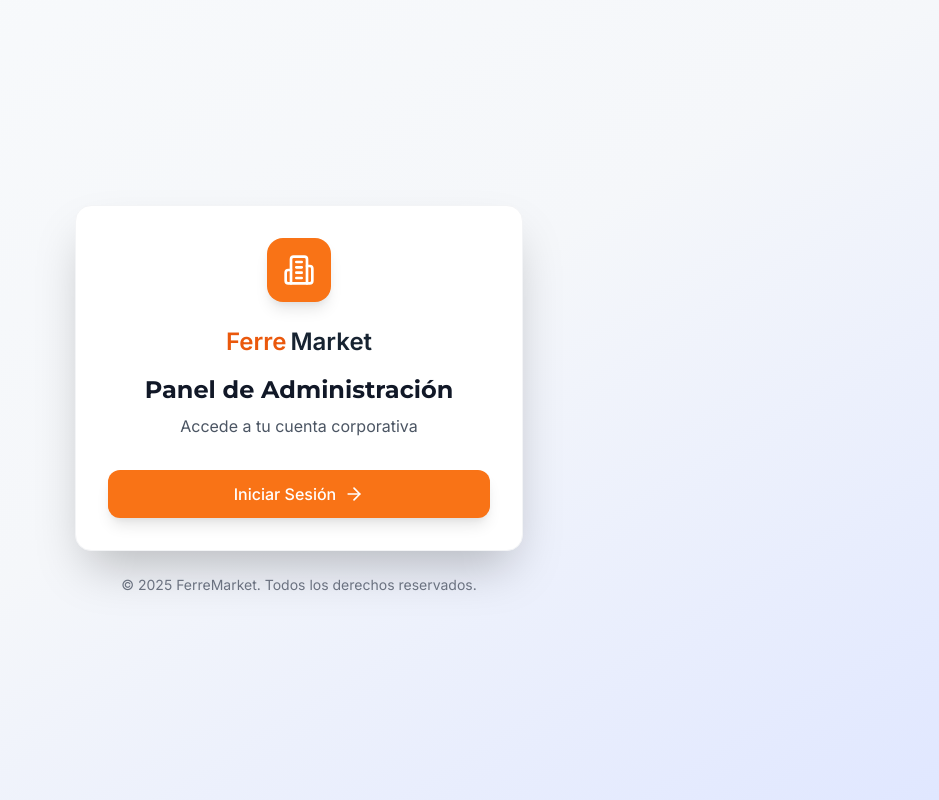
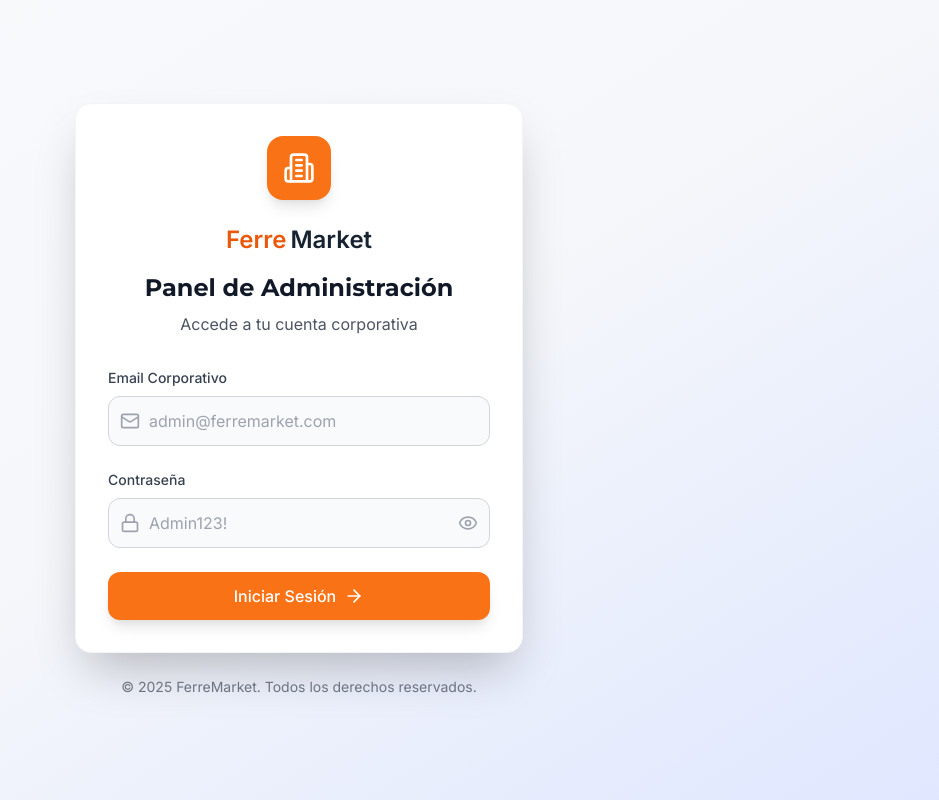
Before and after one commit to ProyectoFerretek/FerreMarket, a React (Vite) app: page /login in a window 1280 px wide. Shown: the whole page, without its empty margins (341-1280 px from the left). Built offline with nearby package versions, Linux system fonts and the light colour scheme; no server answers.

Commit message:
feat: integrate AuthContext for user authentication in Sidebar and Login components

```diff
--- a/src/components/layout/Sidebar.tsx
+++ b/src/components/layout/Sidebar.tsx
@@ -1,5 +1,5 @@
 import React from 'react';
-import { Link, useLocation } from 'react-router-dom';
+import { Link, useLocation, useNavigate } from 'react-router-dom';
 import { useAuth0 } from "@auth0/auth0-react";
 import {
   LayoutDashboard,
@@ -12,6 +12,7 @@ import {
   Settings,
   LogOut, UserCog
 } from 'lucide-react';
+import { UserAuth } from '../../context/AuthContext';
 
 interface SidebarProps {
   isOpen: boolean;
@@ -28,7 +29,8 @@ interface MenuItem {
 
 const Sidebar: React.FC<SidebarProps> = ({ isOpen, isMobile, onLinkClick }) => {
   const location = useLocation();
-  const { logout } = useAuth0();
+  const Nav = useNavigate();
+  const { signOut } = UserAuth();
 
   const menuItems: MenuItem[] = [
     {
@@ -152,7 +154,8 @@ const Sidebar: React.FC<SidebarProps> = ({ isOpen, isMobile, onLinkClick }) => {
                   <button
                     onClick={(e) => {
                       e.preventDefault();
-                      logout({ logoutParams: { returnTo: window.location.origin } })
+                      signOut();
+                      Nav('/login');
                     }}
                     className={`
                       w-full flex items-center px-3 py-2.5 text-sm rounded-lg transition-colors group
--- a/src/pages/Login.tsx
+++ b/src/pages/Login.tsx
@@ -1,14 +1,13 @@
 import React, { useState, useEffect } from 'react';
 import { Eye, EyeOff, Mail, Lock, AlertCircle, Shield, ArrowRight, Building2 } from 'lucide-react';
-import { iniciarSesion } from '../utils/auth';
-
-import { useAuth0  } from "@auth0/auth0-react";
+import { UserAuth } from '../context/AuthContext';
+import { useNavigate } from 'react-router-dom';
+import { cargarPermisosUsuario } from '../utils/auth';
 
 const Login: React.FC = () => {
   const [formData, setFormData] = useState({
     email: '',
     password: '',
-    rememberMe: false
   });
   const [showPassword, setShowPassword] = useState(false);
   const [errors, setErrors] = useState<Record<string, string>>({});
@@ -18,7 +17,8 @@ const Login: React.FC = () => {
   const [blockTimeRemaining, setBlockTimeRemaining] = useState(0);
   const [focusedField, setFocusedField] = useState<string | null>(null);
 
-  const { loginWithRedirect } = useAuth0();
+  const { signInUser } = UserAuth();
+  const Nav = useNavigate();
 
   // Simulación de bloqueo temporal
   useEffect(() => {
@@ -38,30 +38,6 @@ const Login: React.FC = () => {
     return emailRegex.test(email);
   };
 
-  const validatePassword = (password: string): { isValid: boolean; errors: string[] } => {
-    const errors: string[] = [];
-
-    if (password.length < 8) {
-      errors.push('Mínimo 8 caracteres');
-    }
-    if (!/[A-Z]/.test(password)) {
-      errors.push('Al menos una mayúscula');
-    }
-    if (!/[a-z]/.test(password)) {
-      errors.push('Al menos una minúscula');
-    }
-    if (!/\d/.test(password)) {
-      errors.push('Al menos un número');
-    }
-    if (!/[!@#$%^&*(),.?":{}|<>]/.test(password)) {
-      errors.push('Al menos un carácter especial');
-    }
-
-    return {
-      isValid: errors.length === 0,
-      errors
-    };
-  };
 
   const validateForm = (): boolean => {
     const newErrors: Record<string, string> = {};
@@ -74,16 +50,14 @@ const Login: React.FC = () => {
 
     if (!formData.password) {
       newErrors.password = 'La contraseña es obligatoria';
-    } else {
-      const passwordValidation = validatePassword(formData.password);
-      if (!passwordValidation.isValid) {
-        newErrors.password = passwordValidation.errors.join(', ');
-      }
     }
 
     setErrors(newErrors);
     return Object.keys(newErrors).length === 0;
   };
+
+  const MAX_LOGIN_ATTEMPTS = 3;
+  const BLOCK_DURATION_SECONDS = 300;
 
   const handleSubmit = async (e: React.FormEvent) => {
     e.preventDefault();
@@ -99,25 +73,56 @@ const Login: React.FC = () => {
     setIsLoading(true);
 
     try {
-      // Simulación de autenticación
       await new Promise(resolve => setTimeout(resolve, 1500));
 
+      const { session, error } = await signInUser(formData.email, formData.password);
+
+      if (error) {
+        handleLoginError();
+      } else {
+        resetLoginAttempts();
+        cargarPermisosUsuario();
+
+        await new Promise(resolve => setTimeout(resolve, 800));
+        Nav('/');
+      }
     } catch (error) {
-      const newAttempts = loginAttempts + 1;
-      setLoginAttempts(newAttempts);
-
-      if (newAttempts >= 3) {
-        setIsBlocked(true);
-        setBlockTimeRemaining(300); // 5 minutos
-        setErrors({ general: 'Demasiados intentos fallidos. Cuenta bloqueada temporalmente.' });
-      } else {
-        setErrors({
-          general: `Credenciales incorrectas. Intentos restantes: ${3 - newAttempts}`
-        });
-      }
+      console.error('Error durante el login:', error);
+      handleLoginError();
     } finally {
       setIsLoading(false);
     }
+  };
+
+  const handleLoginError = () => {
+    const newAttempts = loginAttempts + 1;
+    setLoginAttempts(newAttempts);
+
+    if (newAttempts >= MAX_LOGIN_ATTEMPTS) {
+      blockUser();
+    } else {
+      showRemainingAttempts(newAttempts);
+    }
+  };
+
+  const blockUser = () => {
+    setIsBlocked(true);
+    setBlockTimeRemaining(BLOCK_DURATION_SECONDS);
+    setErrors({
+      general: 'Demasiados intentos fallidos. Cuenta bloqueada temporalmente.'
+    });
+  };
+
+  const showRemainingAttempts = (attempts: number) => {
+    const remainingAttempts = MAX_LOGIN_ATTEMPTS - attempts;
+    setErrors({
+      general: `Credenciales incorrectas. Intentos restantes: ${remainingAttempts}`
+    });
+  };
+
+  const resetLoginAttempts = () => {
+    setLoginAttempts(0);
+    setErrors({});
   };
 
   const formatTime = (seconds: number): string => {
@@ -180,9 +185,84 @@ const Login: React.FC = () => {
 
           {/* Login Form */}
           <form onSubmit={handleSubmit} className="space-y-6">
+            {/* Email Field */}
+            <div>
+              <label className="block text-sm font-medium text-gray-700 mb-2">
+                Email Corporativo
+              </label>
+              <div className="relative">
+                <Mail size={20} className={`absolute left-3 top-1/2 transform -translate-y-1/2 transition-colors ${
+                  focusedField === 'email' ? 'text-blue-500' : 'text-gray-400'
+                }`} />
+                <input
+                  type="email"
+                  value={formData.email}
+                  onChange={(e) => setFormData(prev => ({ ...prev, email: e.target.value }))}
+                  onFocus={() => setFocusedField('email')}
+                  onBlur={() => setFocusedField(null)}
+                  className={`w-full pl-10 pr-4 py-3 border rounded-xl focus:ring-2 focus:ring-blue-500 focus:border-transparent transition-all duration-200 bg-gray-50 focus:bg-white ${
+                    getFieldError('email') ? 'border-red-300 bg-red-50' :
+                    isFieldValid('email') ? 'border-green-300 bg-green-50' : 'border-gray-300'
+                  }`}
+                  placeholder="admin@ferremarket.com"
+                  disabled={isBlocked}
+                  autoComplete="email"
+                  aria-describedby={getFieldError('email') ? 'email-error' : undefined}
+                />
+              </div>
+              {getFieldError('email') && (
+                <p id="email-error" className="mt-2 text-sm text-red-600 flex items-center" role="alert">
+                  <AlertCircle size={16} className="mr-1" />
+                  {getFieldError('email')}
+                </p>
+              )}
+            </div>
+
+            {/* Password Field */}
+            <div>
+              <label className="block text-sm font-medium text-gray-700 mb-2">
+                Contraseña
+              </label>
+              <div className="relative">
+                <Lock size={20} className={`absolute left-3 top-1/2 transform -translate-y-1/2 transition-colors ${
+                  focusedField === 'password' ? 'text-blue-500' : 'text-gray-400'
+                }`} />
+                <input
+                  type={showPassword ? 'text' : 'password'}
+                  value={formData.password}
+                  onChange={(e) => setFormData(prev => ({ ...prev, password: e.target.value }))}
+                  onFocus={() => setFocusedField('password')}
+                  onBlur={() => setFocusedField(null)}
+                  className={`w-full pl-10 pr-12 py-3 border rounded-xl focus:ring-2 focus:ring-blue-500 focus:border-transparent transition-all duration-200 bg-gray-50 focus:bg-white ${
+                    getFieldError('password') ? 'border-red-300 bg-red-50' :
+                    isFieldValid('password') ? 'border-green-300 bg-green-50' : 'border-gray-300'
+                  }`}
+                  placeholder="Admin123!"
+                  disabled={isBlocked}
+                  autoComplete="current-password"
+                  aria-describedby={getFieldError('password') ? 'password-error' : 'password-requirements'}
+                />
+                <button
+                  type="button"
+                  onClick={() => setShowPassword(!showPassword)}
+                  className="absolute right-3 top-1/2 transform -translate-y-1/2 text-gray-400 hover:text-gray-600 transition-colors"
+                  disabled={isBlocked}
+                  aria-label={showPassword ? 'Ocultar contraseña' : 'Mostrar contraseña'}
+                >
+                  {showPassword ? <EyeOff size={20} /> : <Eye size={20} />}
+                </button>
+              </div>
+              {getFieldError('password') && (
+                <p id="password-error" className="mt-2 text-sm text-red-600 flex items-center" role="alert">
+                  <AlertCircle size={16} className="mr-1" />
+                  {getFieldError('password')}
+                </p>
+              )}
+            </div>
+
+            {/* Submit Button */}
             <button
               type="submit"
-              onClick={() => loginWithRedirect()}
               disabled={isLoading || isBlocked}
               className="w-full bg-orange-500 text-white py-3 px-4 rounded-xl hover:bg-amber-700 disabled:opacity-50 disabled:cursor-not-allowed transition-all duration-200 font-medium flex items-center justify-center shadow-lg hover:shadow-xl transform hover:-translate-y-0.5"
             >
```
